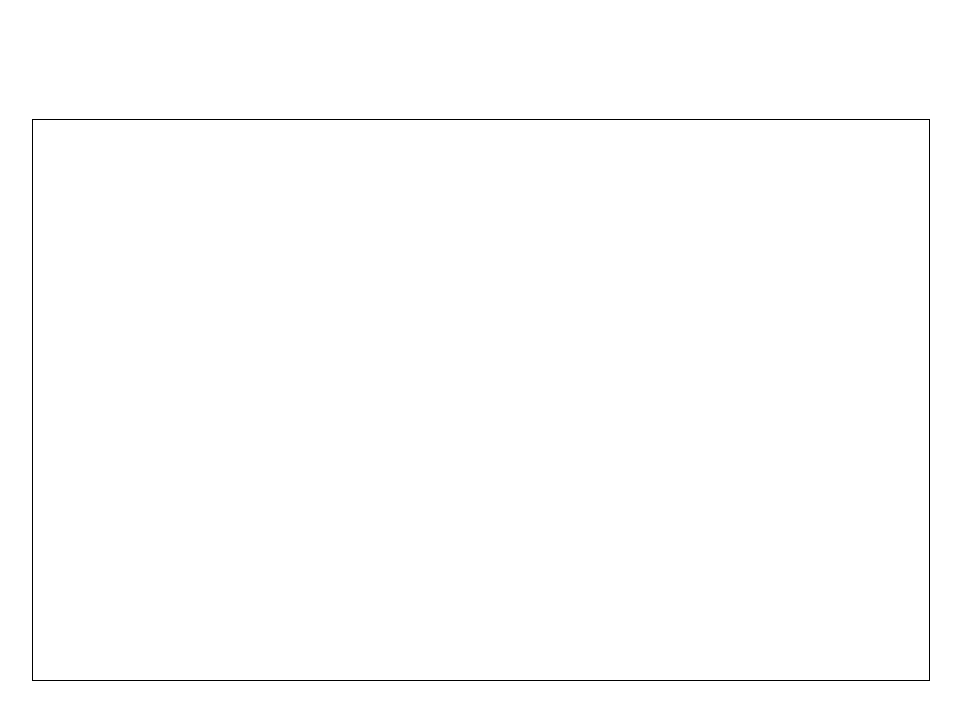
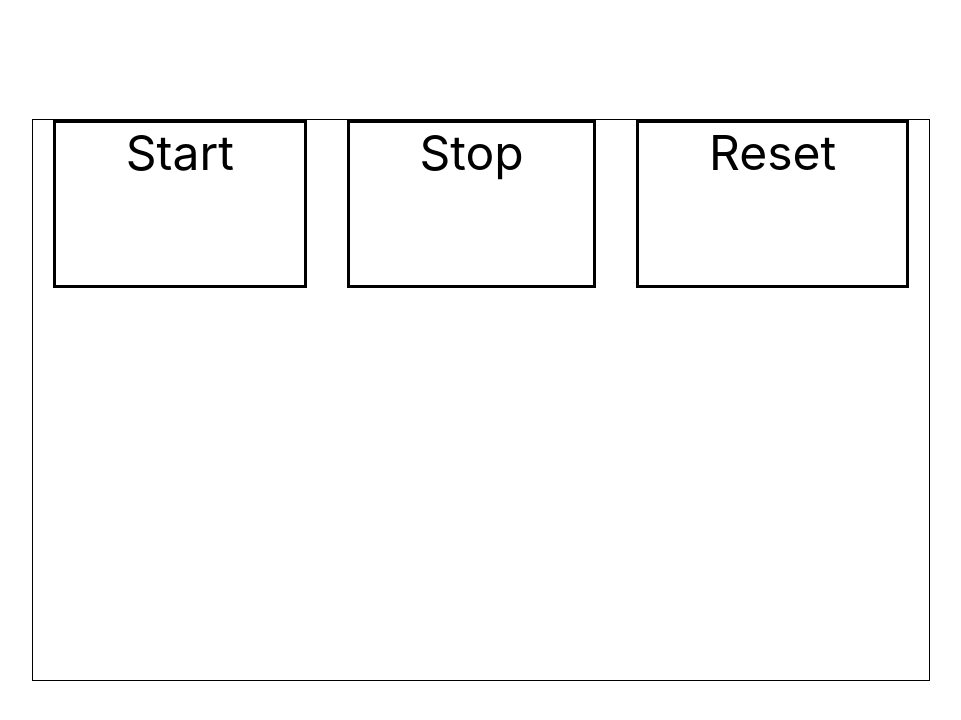
Before and after one commit to LeilaniL/react-tdd-pomodoro-timer, a React (Create React App) app: page / in a window 1280 px wide. Shown: the top 720 px of the page, without its empty margins (159-1120 px from the left). Built offline with nearby package versions, Linux system fonts and the light colour scheme.

Commit message:
Update styles for TimerButton

```diff
--- a/src/components/Timer/Timer.css
+++ b/src/components/Timer/Timer.css
@@ -1,6 +1,23 @@
 .timer-container {
-	background-color: var(--timer-background-color);
-	border: var(--timer-border);
-	height: var(--timer-height);
-	width: var(--timer-width);
+  background-color: var(--timer-background-color);
+  border: var(--timer-border);
+  height: var(--timer-height);
+  width: var(--timer-width);
 }
+
+.time-display {
+  height: 70%;
+  font-size: 5em;
+  display: flex;
+  justify-content: center;
+  margin-left: auto;
+  flex-direction: column;
+  align-items: center;
+}
+
+.timer-button-container {
+  display: flex;
+  flex-direction: row;
+  justify-content: center;
+  height: 30%;
+}
--- a/src/components/Timer/Timer.js
+++ b/src/components/Timer/Timer.js
@@ -25,9 +25,11 @@ class Timer extends Component {
   render = () => {
     return (
       <div className="timer-container">
-        <TimerButton buttonAction={this.startTimer} buttonValue={'Start'} />
-        <TimerButton buttonAction={this.stopTimer} buttonValue={'Stop'} />
-        <TimerButton buttonAction={this.resetTimer} buttonValue={'Reset'} />
+        <div className="timer-button-container">
+          <TimerButton buttonAction={this.startTimer} buttonValue={'Start'} />
+          <TimerButton buttonAction={this.stopTimer} buttonValue={'Stop'} />
+          <TimerButton buttonAction={this.resetTimer} buttonValue={'Reset'} />
+        </div>
       </div>)
   }
 }
--- a/src/components/TimerButton/TimerButton.js
+++ b/src/components/TimerButton/TimerButton.js
@@ -1,8 +1,11 @@
 import React from 'react';
 import PropTypes from 'prop-types';
+import './TimerButton.css';
 
 const TimerButton = ({ buttonAction, buttonValue }) => (
-  <div className="button-container" />
+  <div className="button-container">
+    <p className="button-value">{buttonValue}</p>
+  </div>
 );
 
 TimerButton.propTypes = {
--- a/src/index.css
+++ b/src/index.css
@@ -1,22 +1,37 @@
+/* TODO figure out styles to match demo */
+body {
+  margin: 0;
+  font-family: -apple-system, BlinkMacSystemFont, 'Segoe UI', 'Roboto', 'Oxygen',
+    'Ubuntu', 'Cantarell', 'Fira Sans', 'Droid Sans', 'Helvetica Neue',
+    sans-serif;
+  -webkit-font-smoothing: antialiased;
+  -moz-osx-font-smoothing: grayscale;
+}
+
+code {
+  font-family: source-code-pro, Menlo, Monaco, Consolas, 'Courier New',
+    monospace;
+}
+
 :root {
-  --main-font: “Roboto”, sans-serif;
-	--timer-background-color: #FFFFFF;
   --timer-border: 1px solid #000000;
   --timer-height: 70%;
   --timer-width: 70%;
+
   --button-border: 3px solid #000000;
-  --button-text-size: 2em;
+  --button-text-size: 3em;
 }
 
-body, div, p {
+body,
+div,
+p {
   margin: 0;
   padding: 0;
 }
 
 @media screen and (max-width: 1024px) {
   :root {
-		--timer-height: 100%;
-		--timer-width: 100%;
-    --button-text-size: 4em;
+    --timer-height: 80%;
+    --timer-width: 80%;
   }
 }
```
Lines whose indentation alone changed are shown as unchanged.
